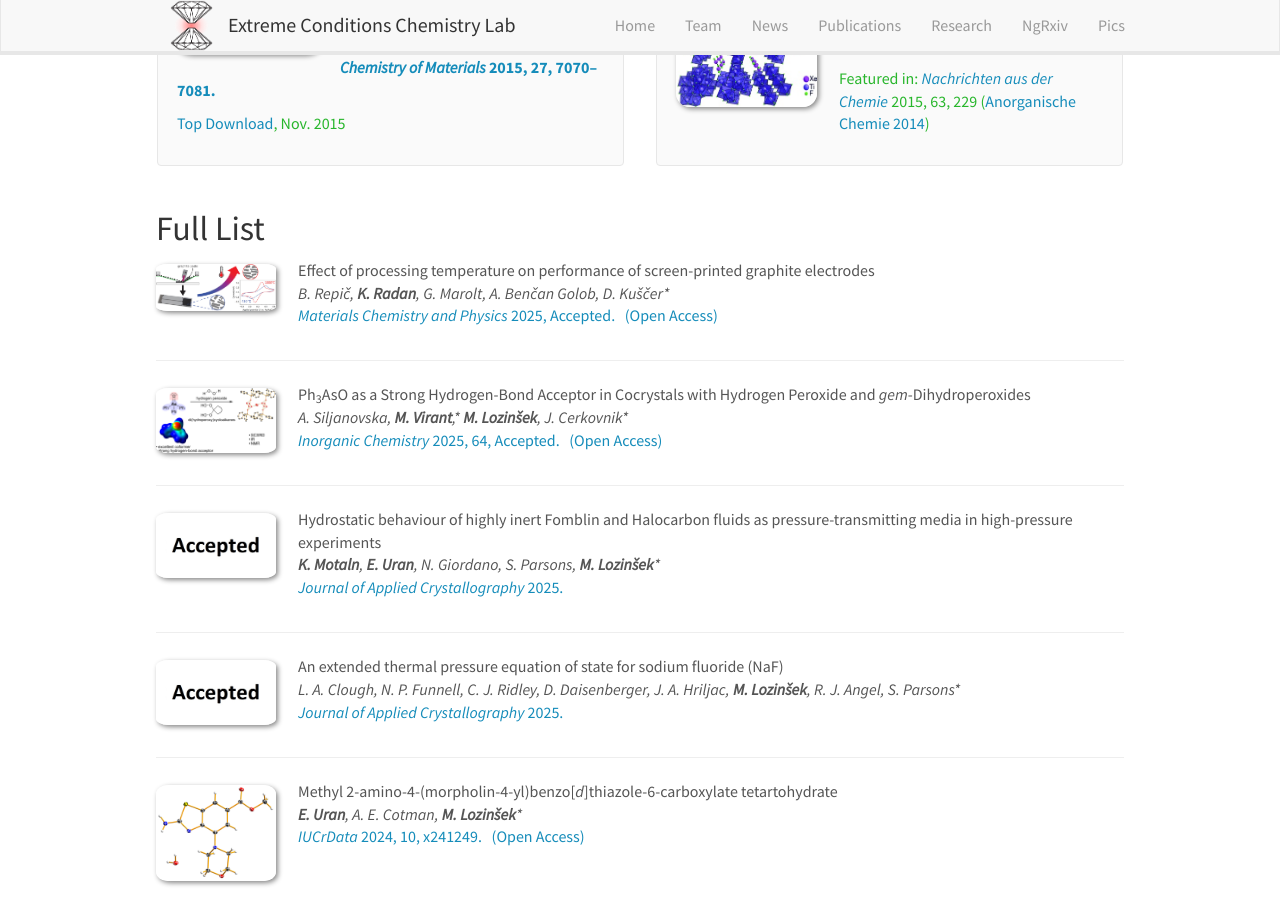
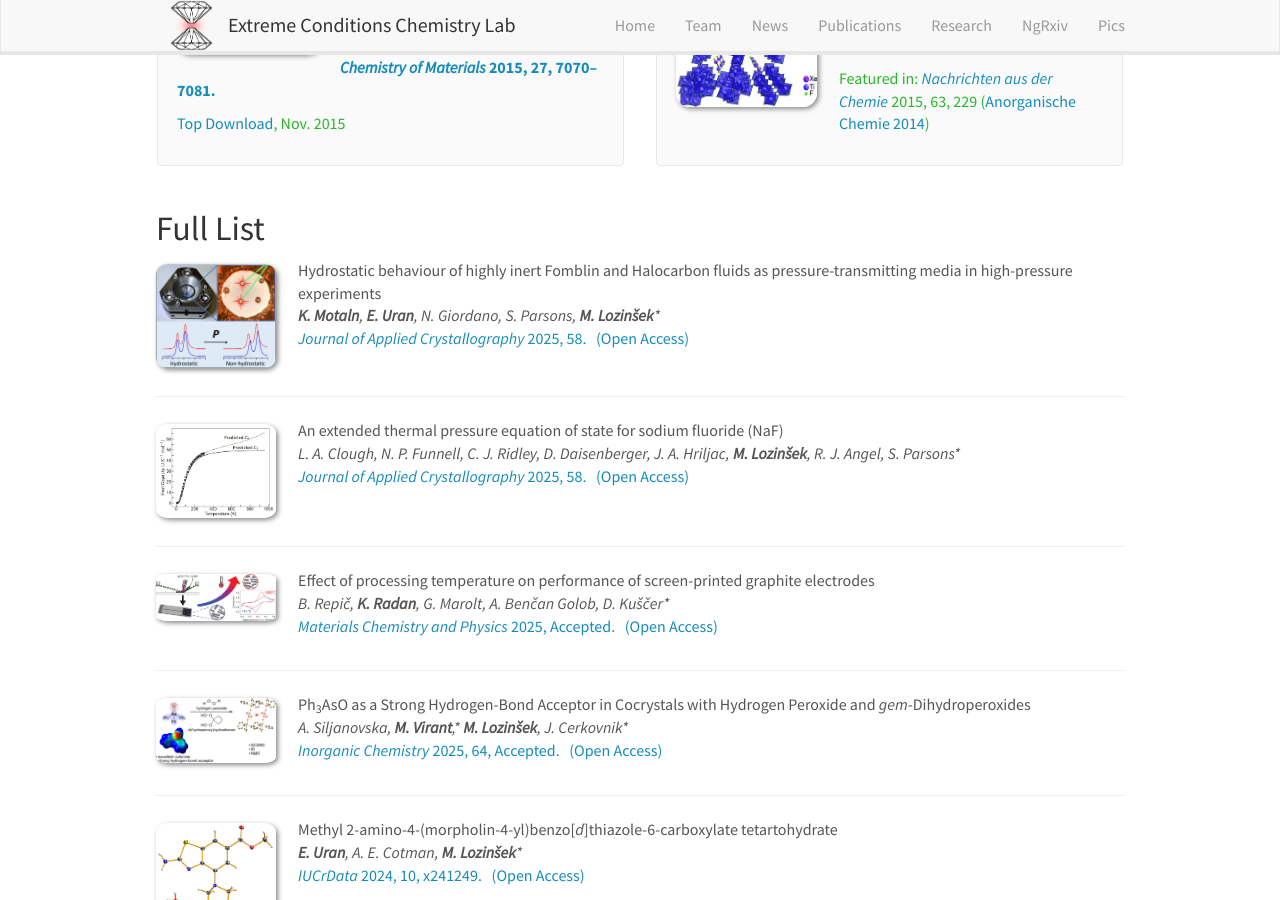
Before and after one commit to eccl-jsi/eccl-jsi.github.io, a Jekyll site: the page built from _pages/publications.md, in a window 1280 px wide and 900 px high, scrolled down 1710 px. Built offline with Jekyll 4.4.1, drawn with Linux system fonts in a browser that asks for light colours; nearby versions of some CDN libraries; some of the changed lines change nothing that is shown.

Commit message:
Update publist.yml

```diff
--- a/_data/publist.yml
+++ b/_data/publist.yml
@@ -1,4 +1,22 @@
 ---
+-
+  authors: "<b>K. Motaln</b>, <b>E. Uran</b>, N. Giordano, S. Parsons, <b>M. Lozinšek</b>*"
+  description: ""
+  highlight: 0
+  image: JApC2025A-TOC.jpg
+  link:
+    display: "<i>Journal of Applied Crystallography</i> 2025, 58. &nbsp;&nbsp;(Open Access)"
+    url: "https://doi.org/10.1107/S1600576725000342"
+  title: "Hydrostatic behaviour of highly inert Fomblin and Halocarbon fluids as pressure-transmitting media in high-pressure experiments"
+-
+  authors: "L. A. Clough, N. P. Funnell, C. J.  Ridley, D. Daisenberger, J. A. Hriljac, <b>M. Lozinšek</b>, R. J.  Angel, S. Parsons*"
+  description: ""
+  highlight: 0
+  image: JApC2025B-TOC.jpg
+  link:
+    display: "<i>Journal of Applied Crystallography</i> 2025, 58. &nbsp;&nbsp;(Open Access)"
+    url: "https://doi.org/10.1107/S1600576725000330"
+  title: "An extended thermal pressure equation of state for sodium fluoride (NaF)"
 -
   authors: "B. Repič, <b>K. Radan</b>, G. Marolt, A. Benčan Golob, D. Kuščer*"
   description: ""
@@ -17,24 +35,6 @@
     display: "<i>Inorganic Chemistry</i> 2025, 64, Accepted. &nbsp;&nbsp;(Open Access)"
     url: "https://doi.org/10.1021/acs.inorgchem.4c04535"
   title: "Ph<sub>3</sub>AsO as a Strong Hydrogen-Bond Acceptor in Cocrystals with Hydrogen Peroxide and <i>gem</i>-Dihydroperoxides"
--
-  authors: "<b>K. Motaln</b>, <b>E. Uran</b>, N. Giordano, S. Parsons, <b>M. Lozinšek</b>*"
-  description: ""
-  highlight: 0
-  image: Accepted.jpg
-  link:
-    display: "<i>Journal of Applied Crystallography</i> 2025. &nbsp;&nbsp;"
-    url: "https://doi.org/10.1107/S1600576725000342"
-  title: "Hydrostatic behaviour of highly inert Fomblin and Halocarbon fluids as pressure-transmitting media in high-pressure experiments"
--
-  authors: "L. A. Clough, N. P. Funnell, C. J.  Ridley, D. Daisenberger, J. A. Hriljac, <b>M. Lozinšek</b>, R. J.  Angel, S. Parsons*"
-  description: ""
-  highlight: 0
-  image: Accepted.jpg
-  link:
-    display: "<i>Journal of Applied Crystallography</i> 2025. &nbsp;&nbsp;"
-    url: "https://doi.org/10.1107/S1600576725000330"
-  title: "An extended thermal pressure equation of state for sodium fluoride (NaF)"
 -
   authors: "<b>E. Uran</b>, A. E. Cotman, <b>M. Lozinšek</b>*"
   description: ""
```
